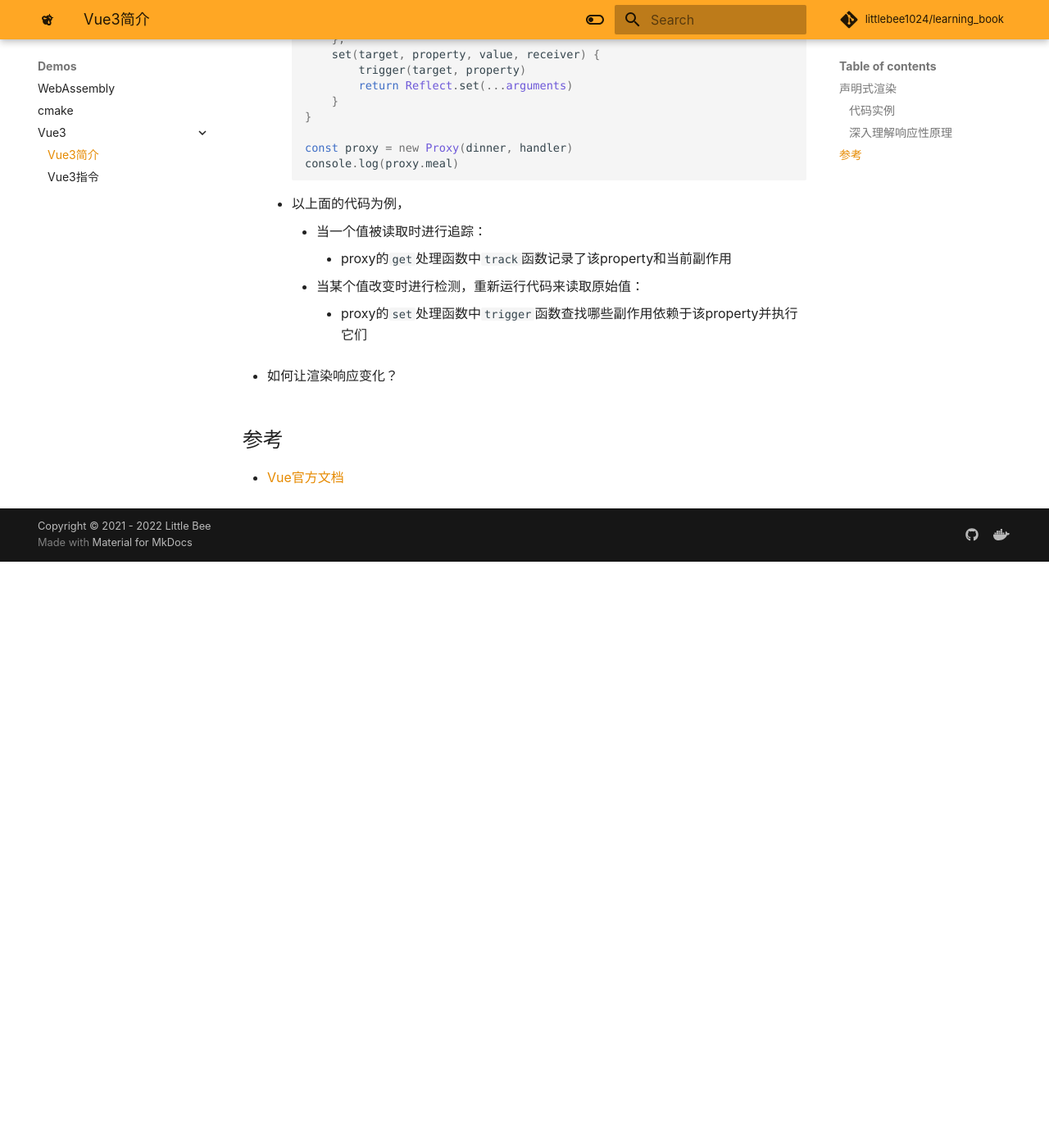
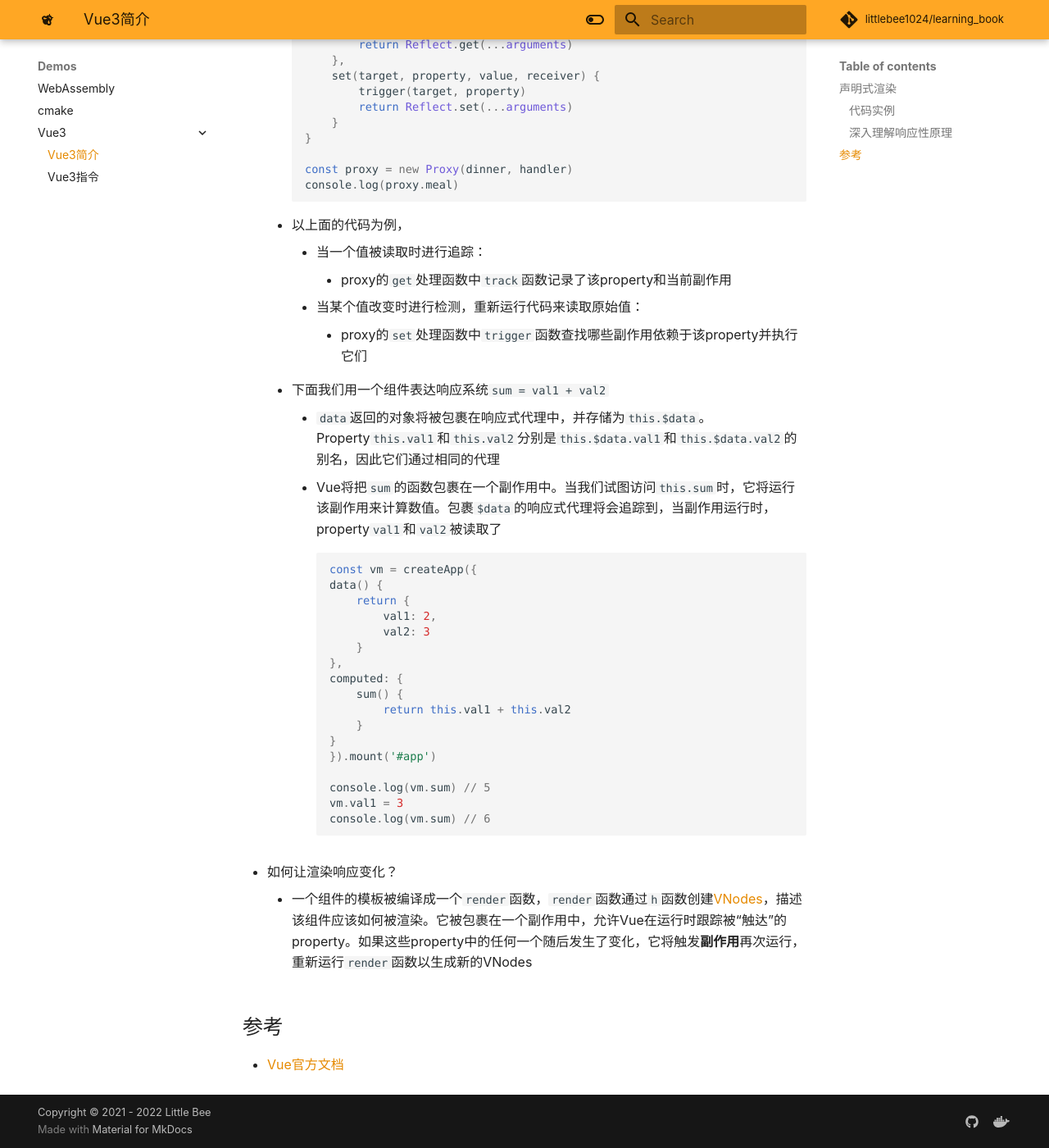
Before and after one commit to LittleBee1024/learning_book, an MkDocs documentation site: the page built from docs/demos/vue/README.md, in a window 1280 px wide and 1400 px high, scrolled down 2615 px. Shown: the whole window at 82% size. Built offline with MkDocs 1.6.1 and Material for MkDocs 9.7.7, drawn with Linux system fonts in a browser that asks for light colours; some web fonts are replaced; comment, search, counter and statistics services are not loaded; before the commit the page ends 3300 px from its top, so only the background shows below that; some of the changed text lies outside the part shown.

Commit message:
update doc

````diff
--- a/docs/demos/vue/README.md
+++ b/docs/demos/vue/README.md
@@ -57,7 +57,7 @@ Vue最独特的特性是其非入侵性的[响应性系统](https://v3.cn.vuejs.
 
 * Vue如何跟踪变化？
     * **副作用**按照上述方法被准备好后，需要解决的问题是：Vue是如何知道哪个**副作用**，应该在何时运行，并能在需要时再次执行它？
-    * Vue会将一个组件的`data`函数返回的对象包裹在一个带有`get`和`set`处理程序的[Proxy](https://developer.mozilla.org/en-US/docs/Web/JavaScript/Reference/Global_Objects/Proxy)中，Proxy 是一个对象，它包装了另一个对象，并允许你拦截对该对象的任何交互。
+    * Vue会将一个组件的`data`函数返回的对象包裹在一个带有`get`和`set`处理程序的[Proxy](https://developer.mozilla.org/en-US/docs/Web/JavaScript/Reference/Global_Objects/Proxy)中，Proxy 是一个对象，它包装了另一个对象，存储为`this.$data`，并允许你拦截对该对象的任何交互。
     ```js
     const dinner = {
         meal: 'tacos'
@@ -82,8 +82,32 @@ Vue最独特的特性是其非入侵性的[响应性系统](https://v3.cn.vuejs.
             * proxy的`get`处理函数中`track`函数记录了该property和当前副作用
         * 当某个值改变时进行检测，重新运行代码来读取原始值：
             * proxy的`set`处理函数中`trigger`函数查找哪些副作用依赖于该property并执行它们
+    * 下面我们用一个组件表达响应系统`sum = val1 + val2`
+        * `data`返回的对象将被包裹在响应式代理中，并存储为`this.$data`。Property`this.val1`和`this.val2`分别是`this.$data.val1`和`this.$data.val2`的别名，因此它们通过相同的代理
+        * Vue将把`sum`的函数包裹在一个副作用中。当我们试图访问`this.sum`时，它将运行该副作用来计算数值。包裹`$data`的响应式代理将会追踪到，当副作用运行时，property`val1`和`val2`被读取了
+        ```js
+        const vm = createApp({
+        data() {
+            return {
+                val1: 2,
+                val2: 3
+            }
+        },
+        computed: {
+            sum() {
+                return this.val1 + this.val2
+            }
+        }
+        }).mount('#app')
+
+        console.log(vm.sum) // 5
+        vm.val1 = 3
+        console.log(vm.sum) // 6
+        ```
 
 * 如何让渲染响应变化？
+    * 一个组件的模板被编译成一个`render`函数，`render`函数通过`h`函数创建[VNodes](https://v3.cn.vuejs.org/guide/render-function.html#%E8%99%9A%E6%8B%9F-dom-%E6%A0%91)，描述该组件应该如何被渲染。它被包裹在一个副作用中，允许Vue在运行时跟踪被“触达”的property。如果这些property中的任何一个随后发生了变化，它将触发**副作用**再次运行，重新运行`render`函数以生成新的VNodes
+
 
 ## 参考
 * [Vue官方文档](https://v3.cn.vuejs.org/guide/introduction.html)
````
